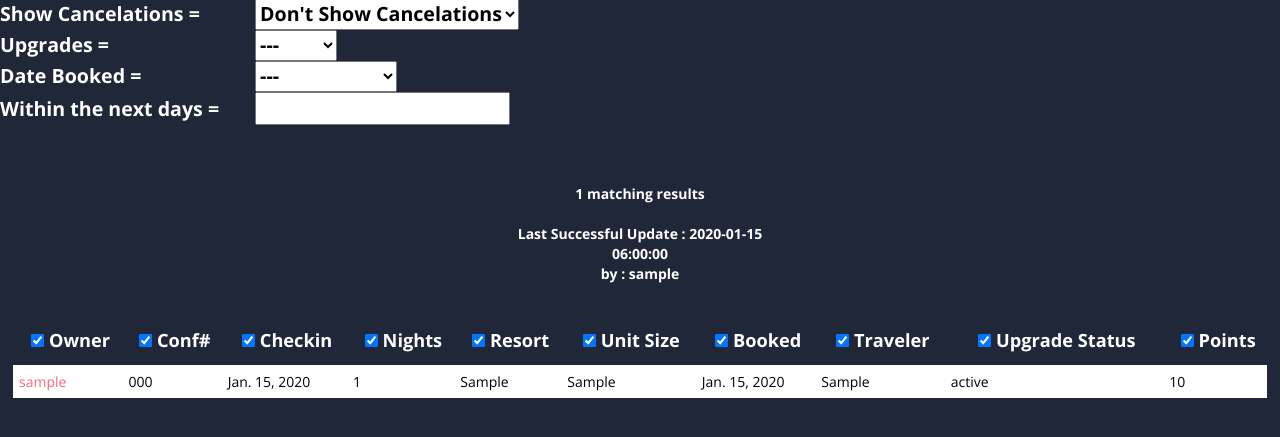
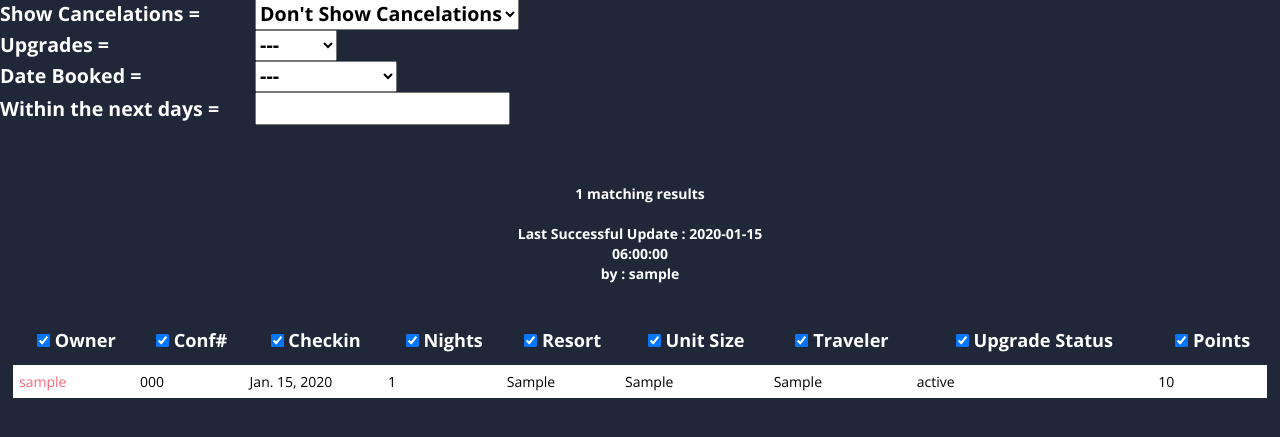
Before and after one commit to erikbenscoter/wam, a Django app: page / in a window 1280 px wide. Shown: the part 303-740 px from the top of the page. Run offline with Django 3.2, Linux system fonts and the light colour scheme; a user stored in the database is signed in; tables that the repository leaves empty hold one stand-in row (values such as "Sample post"); parts of the project's set-up code (start-up, migrations or seed data) failed here and were passed over; some libraries are stand-ins or nearby versions.

Commit message:
removed the date booked from main/index.html
this was done per Ruth Request

```diff
--- a/reservation_manager/templates/main/index.html
+++ b/reservation_manager/templates/main/index.html
@@ -125,7 +125,7 @@
 			<th><h1><input type = "checkbox" name = "cb_Nights" id="cb_Nights" checked  />  Nights</h1></th>
 			<th><h1><input type = "checkbox" name = "cb_Resort" id="cb_Resort" checked  />  Resort</h1></th>
 			<th><h1><input type = "checkbox" name = "cb_Unit" id="cb_Unit" checked  />  Unit Size</h1></th>
-			<th><h1><input type = "checkbox" name = "cb_Booked" id="cb_Booked" checked  />  Booked</h1></th>
+			<!-- <th><h1><input type = "checkbox" name = "cb_Booked" id="cb_Booked" checked  />  Booked</h1></th> -->
 			<th><h1><input type = "checkbox" name = "cb_Traveler" id="cb_Traveler" checked  />  Traveler</h1></th>
 			<th><h1><input type = "checkbox" name = "cb_Upgrade" id="cb_Upgrade" checked   />  Upgrade Status</h1></th>
 			<th><h1><input type = "checkbox" name = "cb_Points" id="cb_Points" checked  />  Points</h1></th>
@@ -144,7 +144,7 @@
   			<td class = "nights">{{reservation.number_of_nights}}</td>
   			<td class = "location">{{reservation.location}}</td>
   			<td class = "size">{{reservation.unit_size}}</td>
-  			<td class = "booked">{{reservation.date_booked}}</td>
+  			<!-- <td class = "booked">{{reservation.date_booked}}</td> -->
   			<td class = "traveler">{{reservation.guest_certificate}}</td>
   			<td class = "upgrade">{{reservation.upgrade_status}}</td>
   			<td class = "points">{{reservation.points_required_for_reservation}}</td>
```
